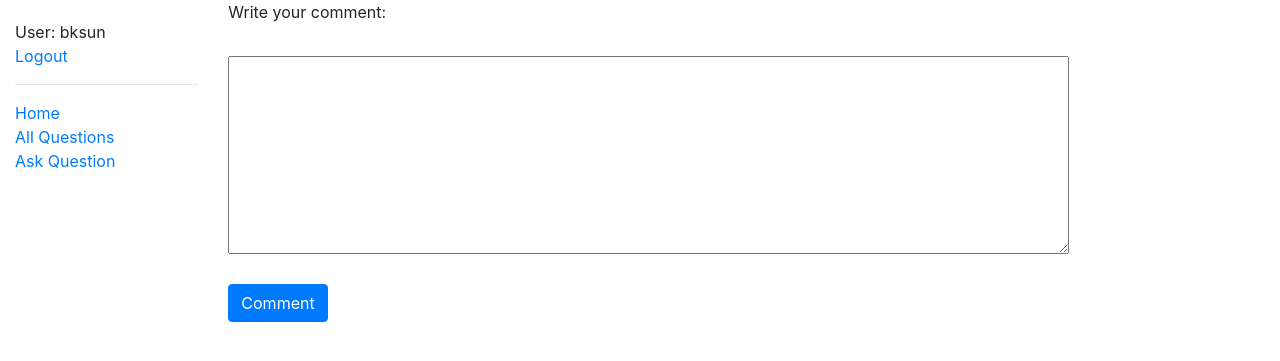
After one commit to bksun/my-quora-app, a Django app: page /myquora/answer/1/comment/ in a window 1280 px wide. The commit adds this page. Shown: the top 361 px of the page. Run offline with Django 3.2, Linux system fonts and the light colour scheme; a user stored in the database is signed in; some libraries are stand-ins or nearby versions.

Commit message:
Add comment feature

```diff
--- a/myquora/models.py
+++ b/myquora/models.py
@@ -8,8 +8,6 @@ from django.contrib import admin
 from django.contrib.auth.models import User
 from datetime import date
 from django.contrib.auth.forms import UserCreationForm
-
-
 
 
 class Author(models.Model):
@@ -41,8 +39,8 @@ class Comment(models.Model):
     author = models.ForeignKey('Author', on_delete=models.SET_NULL, null=True)
     answer = models.ForeignKey('Answer', on_delete=models.SET_NULL, null=True)
     comment_text = models.TextField(max_length=1000, help_text='Enter your comment...')
-    date_created = models.DateField(null=True, blank=True)
-    date_updated = models.DateField(null=True, blank=True)
+    date_created = models.DateField(default=datetime.now())
+    date_updated = models.DateField(default=datetime.now())
 
 
     def __str__(self):
--- a/myquora/templates/myquora/answer_form.html
+++ b/myquora/templates/myquora/answer_form.html
@@ -1,7 +1,7 @@
 {% extends "base_generic.html" %}
 
 {% block content %}
-<form action='/myquora/question/{{q_id}}/answer/' method="post">
+<form action='/myquora/question/{{q_id}}/answer/' method="POST">
 
     {% csrf_token %}
     <label for="answer_text">Write your answer</label>
@@ -10,7 +10,7 @@
     <textarea name="answer_text" id="answer_text" cols="80" rows="10"></textarea>
 
     <br><br>
-    <button type="submit" class="btn btn-primary">Create</button>
+    <button type="submit" class="btn btn-primary">Answer</button>
 </form>
 
 {% endblock %}
--- /dev/null
+++ b/myquora/templates/myquora/comment_form.html
@@ -0,0 +1,16 @@
+{% extends "base_generic.html" %}
+
+
+{% block content %}
+<form action='/myquora/answer/{{a_id}}/comment/' method="post">
+
+    {% csrf_token %}
+    <label for="comment_text">Write your comment: </label>
+    <br>
+    <br>
+    <textarea name="comment_text" id="comment_text" cols="80" rows="8"></textarea>
+
+    <br><br>
+    <button type="submit" class="btn btn-primary">Comment</button>
+</form>
+{% endblock %}
--- a/myquora/templates/myquora/question_form.html
+++ b/myquora/templates/myquora/question_form.html
@@ -11,6 +11,6 @@
     <textarea name="question_text" id="question_text" cols="80" rows="10"></textarea>
 
     <br><br>
-    <button type="submit" class="btn btn-primary">Create</button>
+    <button type="submit" class="btn btn-primary">Ask</button>
 </form>
 {% endblock %}
--- a/myquora/urls.py
+++ b/myquora/urls.py
@@ -9,6 +9,8 @@ urlpatterns = [
     path('question/<int:pk>', views.QuestionDetailView.as_view(), name='question-detail'),
     path('question/<int:pk>/answer/', views.AnswerCreate.as_view(), name='answer-add'),
 
+    path('answer/<int:pk>/comment/', views.CommentCreate.as_view(), name='comment-add'),
+
     path('answer/upvote/<int:pk>', views.UpvoteCreate.as_view(), name='answer-upvote'),
     path('answer/downvote/<int:pk>', views.DownvoteCreate.as_view(), name='answer-downvote'),
 
--- a/myquora/views.py
+++ b/myquora/views.py
@@ -19,6 +19,42 @@ from django.shortcuts import render
 from django.contrib.auth.hashers import PBKDF2PasswordHasher
 from django.contrib.auth.mixins import LoginRequiredMixin
 
+
+class CommentCreate(LoginRequiredMixin, CreateView):
+    model = Comment
+    fields = ['author', 'answer', 'comment_text']
+
+    def get(self, request, *args, **kwargs):
+        print('Form - Get Request')
+        a_id = self.kwargs['pk']
+        return render(request, 'myquora/comment_form.html',{"a_id" : a_id })
+
+    def post(self, request, *args, **kwargs):
+        print('Comment Form - Post Request')
+        request_path = request.path
+        print('Path: ', request_path)
+        # print('Path detail: ', request_path.__dict__)
+        comment_text = request.POST.get('comment_text')
+        print(comment_text)
+        print(self.request.user)
+
+        print('-------------------------')
+        params = self.kwargs['pk']
+        print('Id of answer: ', params)
+        author = Author.objects.get(user = self.request.user)
+
+        print('Author detail: ', author.__dict__)
+        answer = Answer.objects.get(id = params)
+        print('Answer detail: ', answer.__dict__)
+        comment = Comment.objects.create(author = author, answer = answer, comment_text = comment_text)
+        print(comment.__dict__)
+        print('-------------------------')
+        print("Comment created successfully!")
+        response = redirect(request_path)
+        return response
+
+
+
 class UpvoteCreate(LoginRequiredMixin, CreateView):
     model = Answer
     fields = ['answer_text', 'id', 'upvote']
@@ -39,7 +75,6 @@ class UpvoteCreate(LoginRequiredMixin, CreateView):
         print("Answer upvoted successfully!")
         response = redirect('/myquora/questions')
         return response
-
 
 
 class DownvoteCreate(LoginRequiredMixin, CreateView):
@@ -91,11 +126,6 @@ class QuestionCreate(LoginRequiredMixin, CreateView):
 class AnswerCreate(LoginRequiredMixin, CreateView):
     model = Answer
     fields = ['answer_text', 'credits']
-
-    def get(self, request, *args, **kwargs):
-        print('Form - Get Request')
-        q_id = self.kwargs['pk']
-        return render(request, 'myquora/answer_form.html',{"q_id" : q_id })
 
     def post(self, request, *args, **kwargs):
         print('Form - Post Request')
```
Also changed, not shown: myquora/templates/myquora/question_detail.html (+13 -1 lines), db.sqlite3, myquora/migrations/0005_auto_20190701_1159.py (added).
